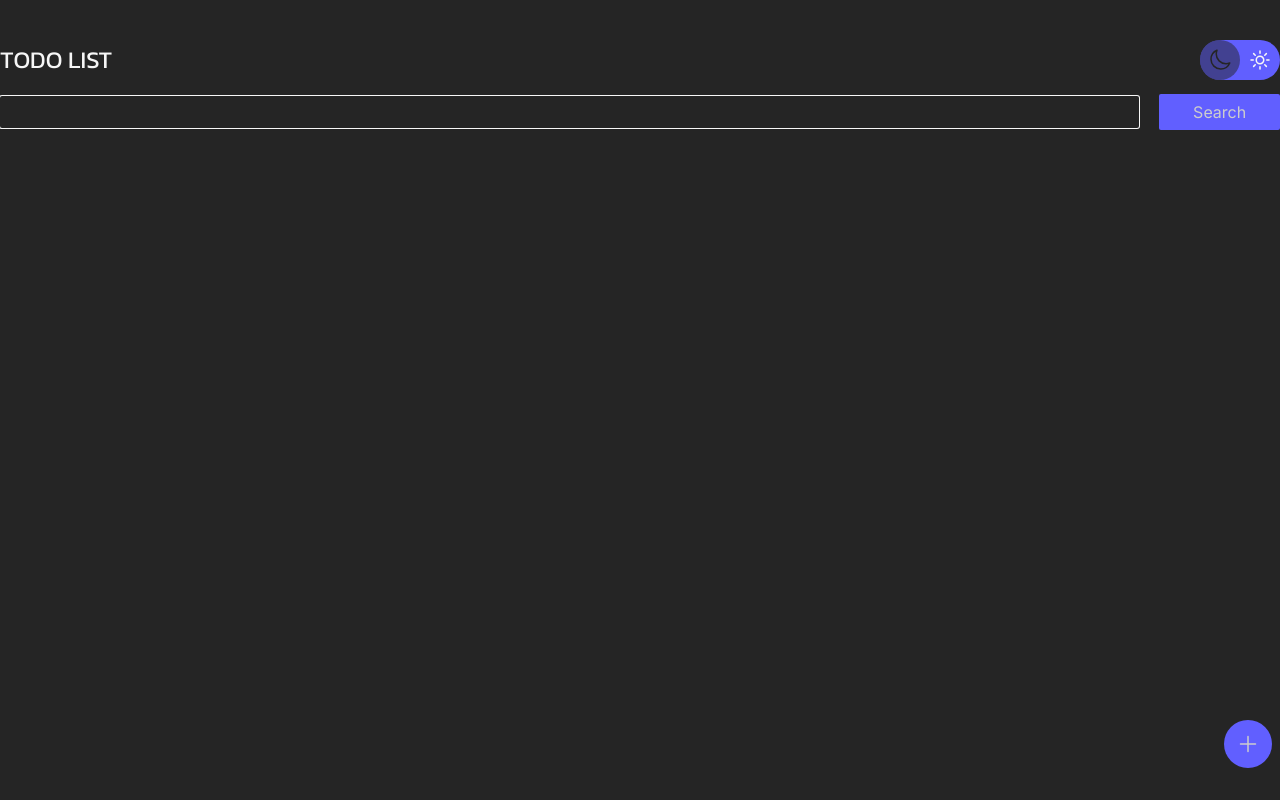
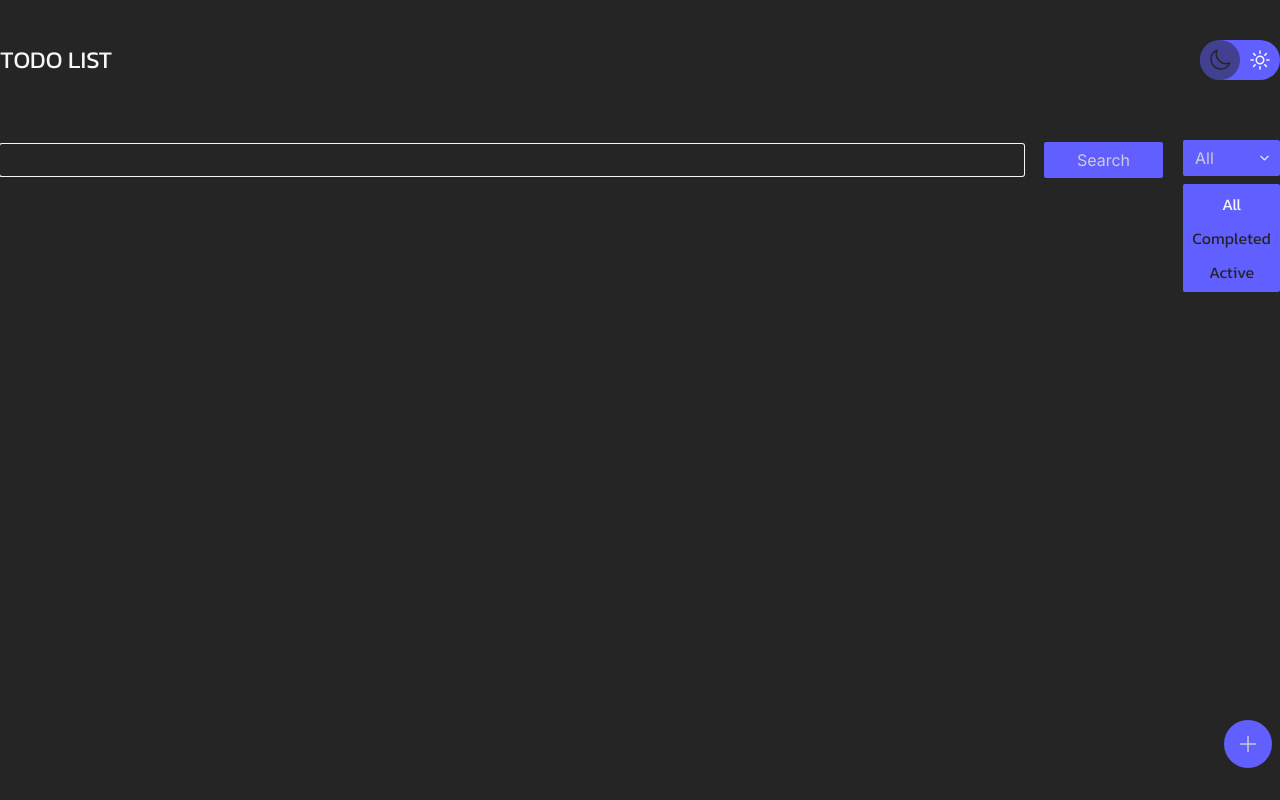
Before and after one commit to lvd536/React-Todo, a React (Vite) app: page / in a window 1280 px wide. Built offline with nearby package versions, Linux system fonts and the light colour scheme.

Commit message:
- Finally search & filters implementation

```diff
--- /dev/null
+++ b/src/components/Filters.tsx
@@ -0,0 +1,39 @@
+import { useState } from "react"
+import { setFilterValue, useFilter } from "../store/useTodoStore"
+
+export default function Filters() {
+  const [showFilters, setShowFilters] = useState<boolean>(false)
+  const currentFilter = useFilter()
+  const handleClick = () => {
+    setShowFilters(!showFilters)
+  }
+  const setFilter = (filter: "all" | "completed" | "active") => {
+    setFilterValue(filter)
+  }
+  return (
+    <div className="flex relative flex-col h-27 items-center justify-center w-1/12">
+        <button className="font-second flex items-center justify-between px-3 h-9 w-full bg-indigo-500 rounded-xs" onClick={handleClick}>
+          <span>{currentFilter[0].toUpperCase() + currentFilter.slice(1)}</span>
+          <svg width="7" height="4" viewBox="0 0 7 4" fill="none" xmlns="http://www.w3.org/2000/svg" className={`scale-125 transition-transform duration-400 ${showFilters && 'rotate-z-90'}`}>
+            <path
+              d="M3.5 3.5L0.5 0.5"
+              stroke="#F7F7F7"
+              strokeLinecap="round"
+              strokeLinejoin="round"
+            />
+            <path
+              d="M6.5 0.5L3.5 3.5"
+              stroke="#F7F7F7"
+              strokeLinecap="round"
+              strokeLinejoin="round"
+            />
+          </svg>
+        </button>
+        <div className={`flex items-center justify-between absolute top-20 w-full flex-col overflow-hidden gap-2 bg-indigo-500 rounded-xs ${showFilters ? 'h-0' : 'p-2 h-full'} transition-height duration-500`}>
+            <span className={`font-main transition-colors duration-400 ${currentFilter === 'all' ? 'text-white' : 'text-black'}`} onClick={() => setFilter("all")}>All</span>
+            <span className={`font-main transition-colors duration-400 ${currentFilter === 'completed' ? 'text-white' : 'text-black'}`} onClick={() => setFilter("completed")}>Completed</span>
+            <span className={`font-main transition-colors duration-400 ${currentFilter === 'active' ? 'text-white' : 'text-black'}`} onClick={() => setFilter("active")}>Active</span>
+        </div>
+    </div>
+  )
+}
--- a/src/components/NavBar.tsx
+++ b/src/components/NavBar.tsx
@@ -1,14 +1,18 @@
+import Filters from "./Filters";
 import SearchBar from "./SearchBar";
 import ThemeToggle from "./ThemeToggle";
 
 export default function NavBar() {
   return (
-    <>
+    <div className="flex flex-col w-full">
     <div className="flex w-full gap-15 items-center justify-between mt-10">
         <h1 className="text-2xl font-main text-black dark:text-white">TODO LIST</h1>
         <ThemeToggle/>
     </div>
-    <SearchBar></SearchBar>
-    </>
+    <div className="flex w-full gap-5 items-baseline justify-between mt-6">
+      <SearchBar></SearchBar>
+      <Filters></Filters>
+    </div>
+    </div>
   )
 }
--- a/src/components/SearchBar.tsx
+++ b/src/components/SearchBar.tsx
@@ -16,7 +16,7 @@ export default function SearchBar() {
   }, [search])
   return (
     <>
-        <form className="font-second flex items-center w-full h-4 justify-between gap-5 mt-6" action="" onSubmit={handleSubmit}>
+        <form className="font-second flex items-center w-full h-4 justify-between gap-5" action="" onSubmit={handleSubmit}>
           <input type="search" name="" id="" className="w-full h-full ring-indigo-500 dark:ring-white ring-1 rounded-xs p-4 text-xs text-gray-500" value={search} onChange={handleChange}/>
           <button type="submit" className="bg-indigo-500 rounded-xs w-34 h-9">Search</button>
         </form>
--- a/src/index.css
+++ b/src/index.css
@@ -12,6 +12,7 @@
 	--color-purple: #6c63ff;
 	--color-white: #f7f7f7;
   --animate-modal: modal 0.3s ease-in-out;
+  --animate-filter: filters .5s forwards;
 
   @keyframes modal {
     0% {
@@ -23,6 +24,13 @@
     }
     100% {
       scale: 1;
+    }
+  }
+  @keyframes filters {
+    from {
+      height: 0;
+    } to {
+      height: 100%;
     }
   }
 }
```
